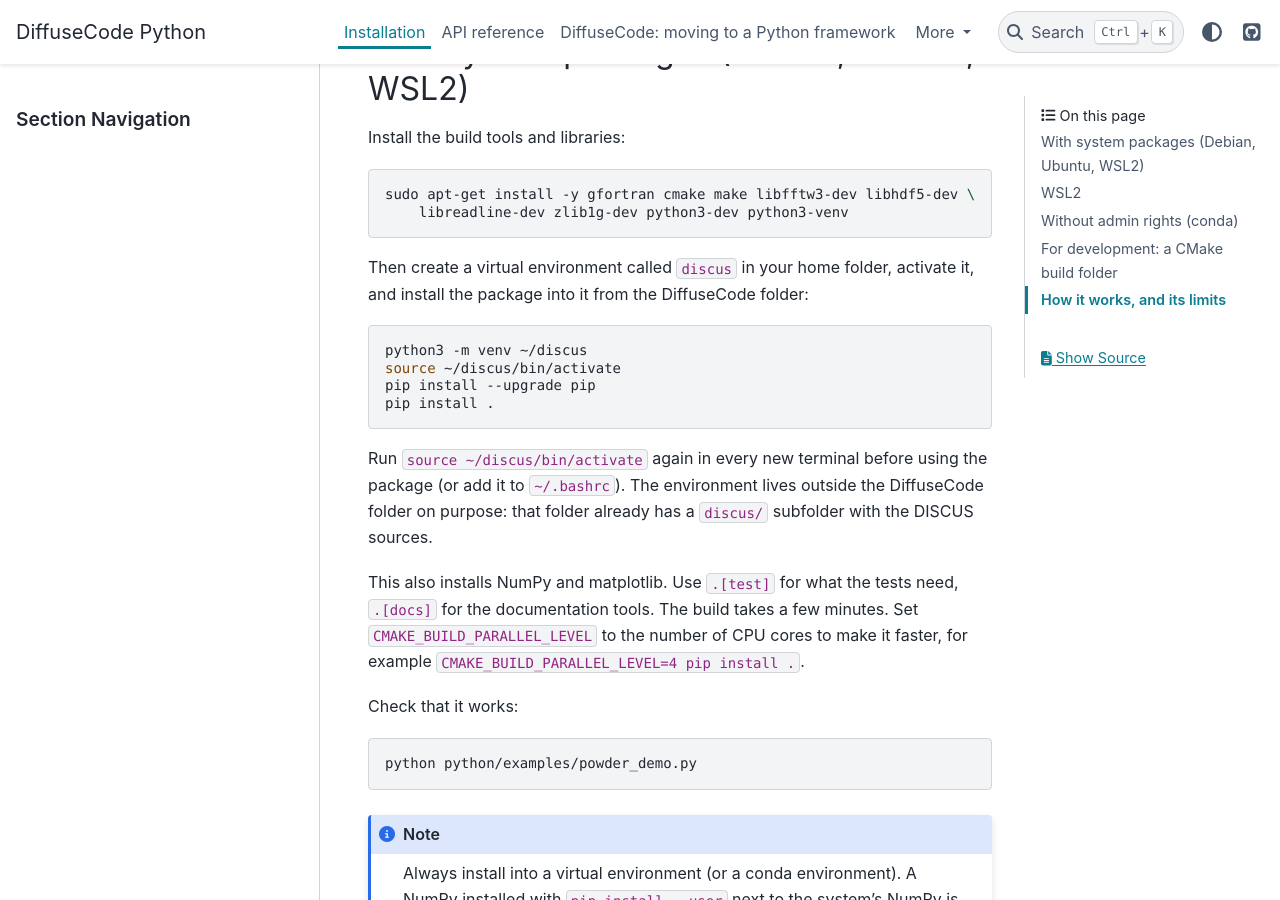
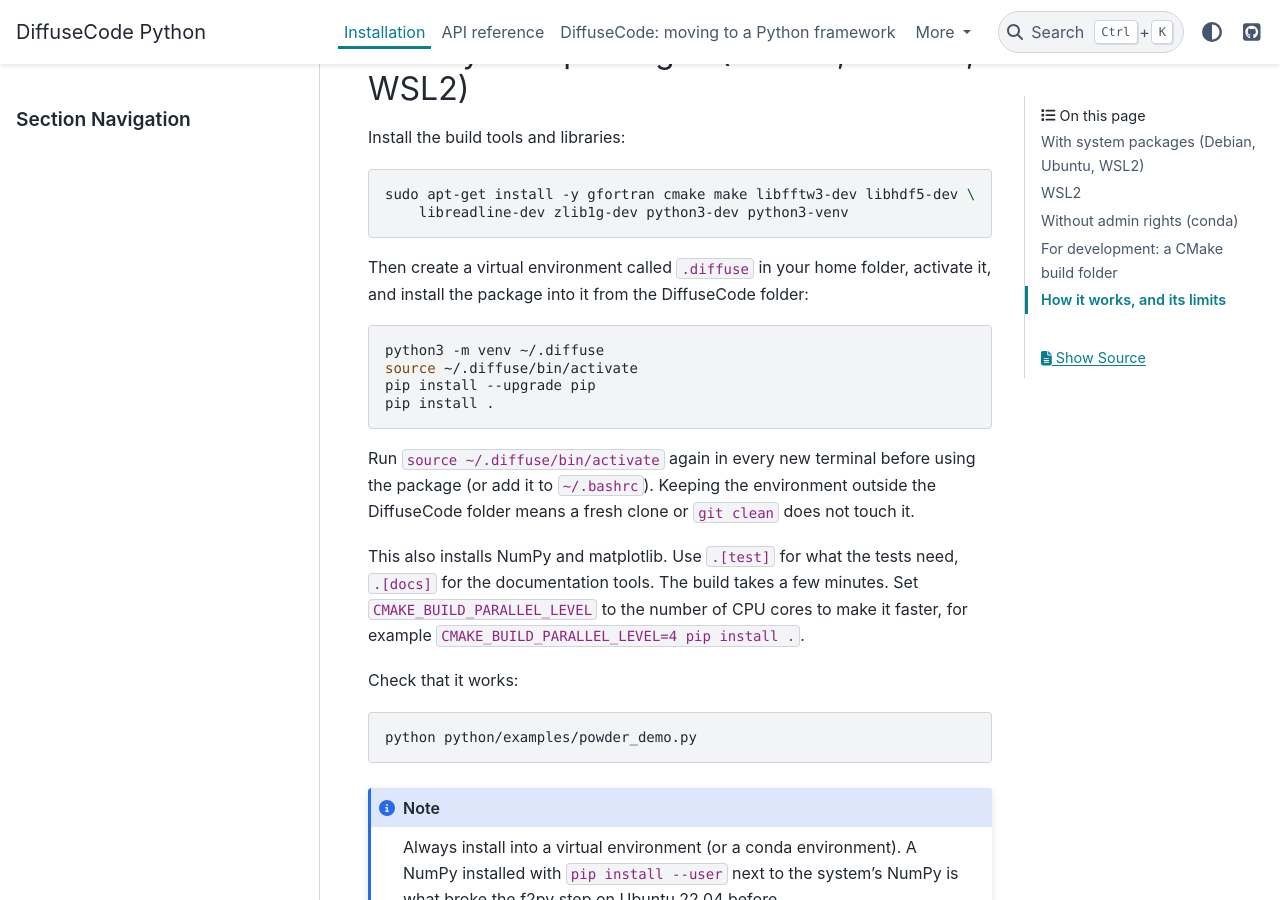
Before and after one commit to tproffen/DiffuseCode, a Sphinx documentation site: the page built from docs/install.md, in a window 1280 px wide and 900 px high, scrolled down 469 px. Built offline with Sphinx 7.4.7 and the PyData theme 0.15.4, drawn with Linux system fonts in a browser that asks for light colours; pages that are not in the unit, such as notebooks, are missing from menus; the version number is read from the project's files by our own code.

Commit message:
Install docs: virtual environment ~/.diffuse
Co-Authored-By: Claude Opus 5.5 <noreply@anthropic.com>
Claude-Session: https://claude.ai/code/session_018Yw8KkfPLawp8Po4f5Bc9v

````diff
--- a/docs/install.md
+++ b/docs/install.md
@@ -20,20 +20,19 @@ sudo apt-get install -y gfortran cmake make libfftw3-dev libhdf5-dev \
     libreadline-dev zlib1g-dev python3-dev python3-venv
 ```
 
-Then create a virtual environment called `discus` in your home folder,
+Then create a virtual environment called `.diffuse` in your home folder,
 activate it, and install the package into it from the DiffuseCode folder:
 
 ```bash
-python3 -m venv ~/discus
-source ~/discus/bin/activate
+python3 -m venv ~/.diffuse
+source ~/.diffuse/bin/activate
 pip install --upgrade pip
 pip install .
 ```
 
-Run `source ~/discus/bin/activate` again in every new terminal before using
-the package (or add it to `~/.bashrc`). The environment lives outside the
-DiffuseCode folder on purpose: that folder already has a `discus/`
-subfolder with the DISCUS sources.
+Run `source ~/.diffuse/bin/activate` again in every new terminal before using
+the package (or add it to `~/.bashrc`). Keeping the environment outside the
+DiffuseCode folder means a fresh clone or `git clean` does not touch it.
 
 This also installs NumPy and matplotlib. Use `.[test]` for what the tests
 need, `.[docs]` for the documentation tools. The build takes a few minutes. Set
````
Also changed, not shown: python/README.md.
